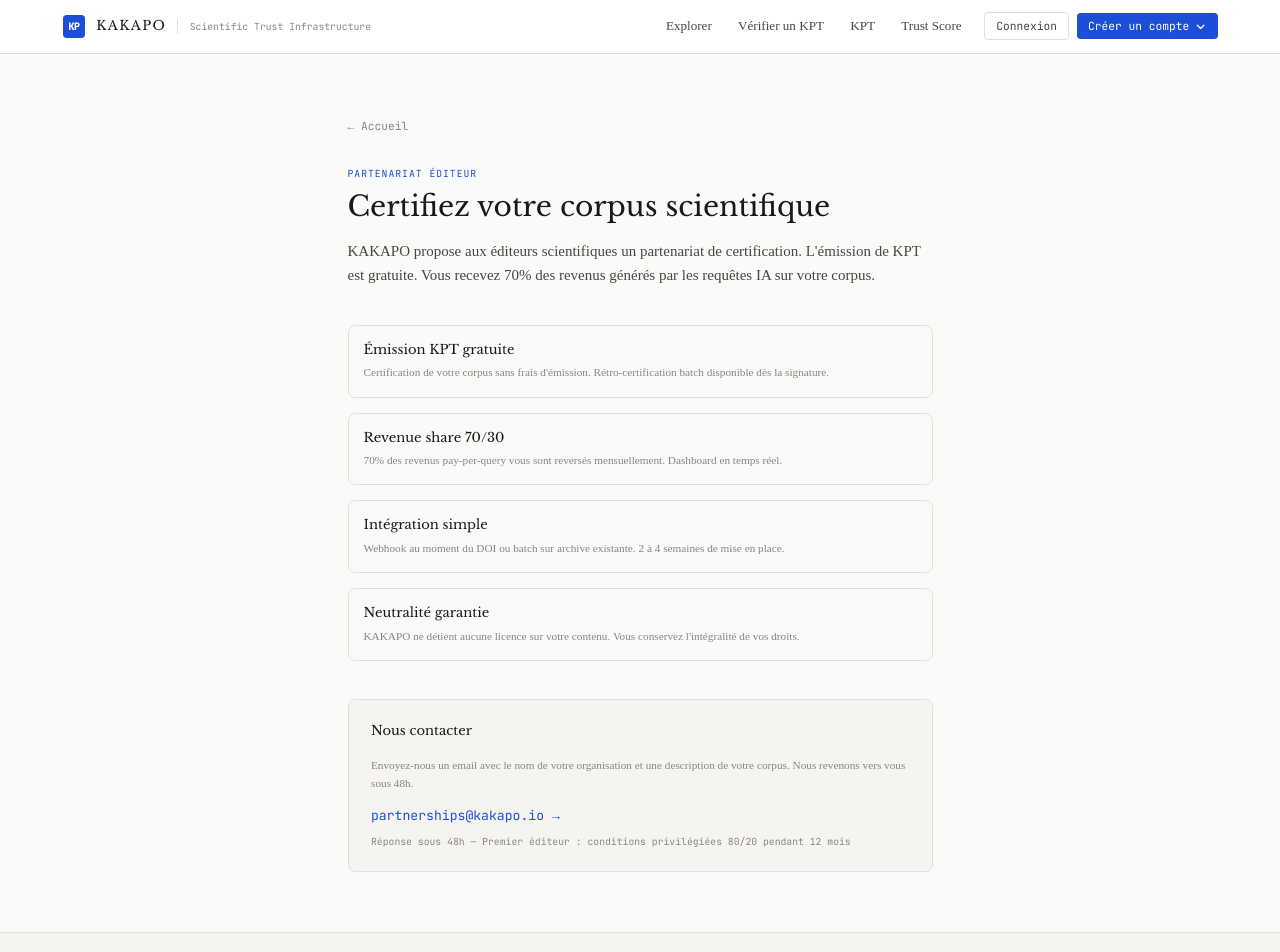
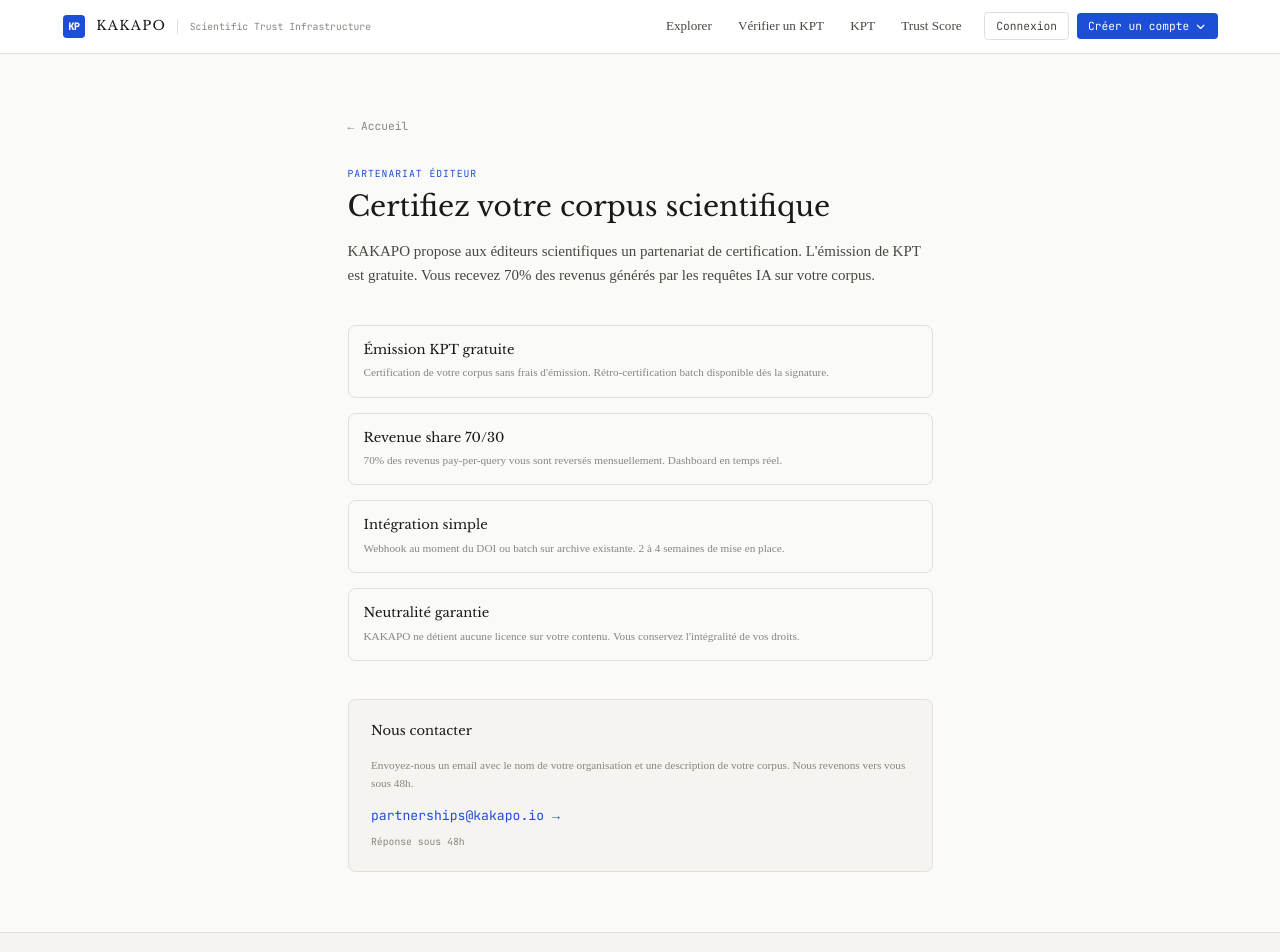
Before and after one commit to kkpo-adil/kakapo-front, a Next.js app: page /contact in a window 1280 px wide. Shown: the top 952 px of the page. Built offline with nearby package versions, Linux system fonts and the light colour scheme.

Commit message:
fix: remove confidential partnership terms from public page

```diff
--- a/src/app/contact/page.tsx
+++ b/src/app/contact/page.tsx
@@ -34,7 +34,7 @@
             className="flex items-center gap-2 text-sm font-mono text-accent hover:text-accent-hover no-underline">
             partnerships@kakapo.io →
           </a>
-          <p className="text-2xs text-text-muted font-mono">Réponse sous 48h — Premier éditeur : conditions privilégiées 80/20 pendant 12 mois</p>
+          <p className="text-2xs text-text-muted font-mono">Réponse sous 48h</p>
         </div>
       </div>
     </div>
```
